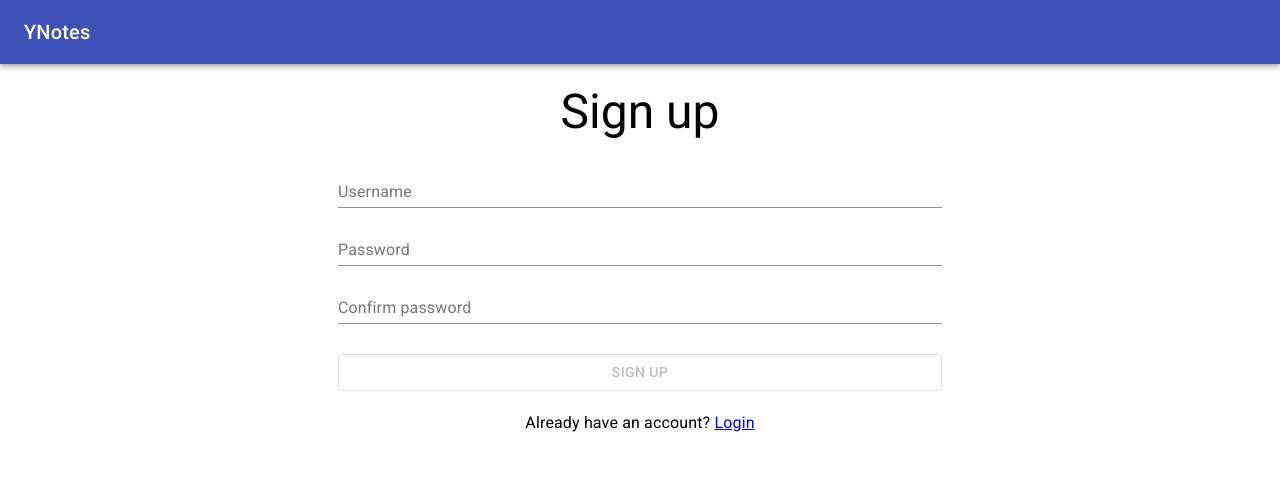
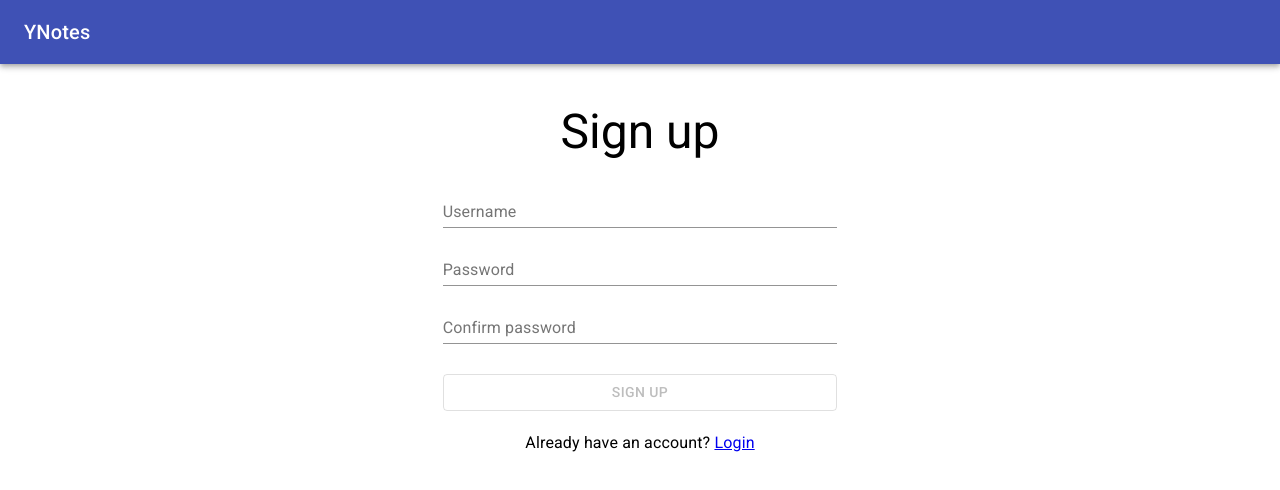
Before and after one commit to goveo/ynotes, a React (Create React App) app in the folder frontend/: page /register in a window 1280 px wide. Shown: the top 490 px of the page. Built offline with nearby package versions, Linux system fonts and the light colour scheme; no server answers.

Commit message:
Fixed forms margin, added notes state clear on logout

```diff
--- a/frontend/src/components/Navbar.js
+++ b/frontend/src/components/Navbar.js
@@ -1,8 +1,9 @@
-import React, { useContext } from 'react';
+import React, { useContext, useCallback } from 'react';
 import { AppBar, Toolbar, IconButton, Typography } from '@material-ui/core';
 import { ExitToApp as ExitIcon } from '@material-ui/icons';
 import { makeStyles } from '@material-ui/core/styles';
 import AuthContext from '../context/auth/authContext';
+import NotesContext from '../context/notes/notesContext';
 
 const useStyles = makeStyles((theme) => ({
   appBar: theme.mixins.toolbar,
@@ -14,7 +15,14 @@ const useStyles = makeStyles((theme) => ({
 const Navbar = () => {
   const classes = useStyles();
   const authContext = useContext(AuthContext);
+  const notesContext = useContext(NotesContext);
   const { logout, isAuthenticated } = authContext;
+  const { clearNotes } = notesContext;
+
+  const onLogoutClick = useCallback(() => {
+    clearNotes();
+    logout();
+  }, [clearNotes, logout]);
 
   return (
     <AppBar position="sticky" color="primary" className={classes.appBar}>
@@ -24,7 +32,7 @@ const Navbar = () => {
         </Typography>
         <div className={classes.grow} />
         {isAuthenticated && (
-          <IconButton edge="end" color="inherit" onClick={logout}>
+          <IconButton edge="end" color="inherit" onClick={onLogoutClick}>
             <ExitIcon />
           </IconButton>
         )}
--- a/frontend/src/components/pages/Login.js
+++ b/frontend/src/components/pages/Login.js
@@ -16,7 +16,7 @@ export const Login = ({ history }) => {
   return (
     <Page>
       <Grid justify="center" alignItems="center" container spacing={3}>
-        <Grid item xs={12} sm={6}>
+        <Grid item xs={12} sm={6} md={4}>
           <LoginForm onSubmit={authContext.login} postContent={
             <Typography align="center">
               Do not have an account? <Link to='/register'>Register</Link>
--- a/frontend/src/components/pages/Page.js
+++ b/frontend/src/components/pages/Page.js
@@ -1,4 +1,5 @@
-import React, { useContext, useEffect, Fragment } from 'react';
+import React, { useContext, useEffect } from 'react';
+import styled from 'styled-components';
 import AuthContext from '../../context/auth/authContext';
 
 const Page = ({ children, ...restProps }) => {
@@ -11,10 +12,14 @@ const Page = ({ children, ...restProps }) => {
   }, []);
 
   return (
-    <Fragment {...restProps}>
+    <Root {...restProps}>
       {!loading && children}
-    </Fragment>
+    </Root>
   );
 };
 
+const Root = styled.div`
+  margin-top: 20px;
+`;
+
 export default Page;
--- a/frontend/src/components/pages/Register.js
+++ b/frontend/src/components/pages/Register.js
@@ -16,7 +16,7 @@ export const Register = ({ history }) => {
   return (
     <Page>
       <Grid justify="center" alignItems="center" container spacing={3}>
-        <Grid item xs={12} sm={6}>
+        <Grid item xs={12} sm={6} md={4}>
           <RegisterForm onSubmit={authContext.register} postContent={
             <Typography align="center">
               Already have an account? <Link to='/login'>Login</Link>
--- a/frontend/src/context/auth/authReducer.js
+++ b/frontend/src/context/auth/authReducer.js
@@ -1,7 +1,6 @@
 import {
   REGISTER_SUCCESS,
   REGISTER_FAIL,
-  CLEAR_ERRORS,
   USER_LOADED,
   AUTH_ERROR,
   LOGIN_SUCCESS,
@@ -40,11 +39,6 @@ export default (state, action) => {
         user: null,
         error: action.payload,
       };
-    case CLEAR_ERRORS:
-      return {
-        ...state,
-        error: null,
-      };
     default:
       break;
   }
--- a/frontend/src/context/notes/NotesState.js
+++ b/frontend/src/context/notes/NotesState.js
@@ -11,6 +11,7 @@ import {
   UPDATE_NOTE,
   SET_SEARCH,
   REORDER_NOTES,
+  CLEAR_NOTES,
 } from '../types';
 
 const NotesState = props => {
@@ -138,6 +139,10 @@ const NotesState = props => {
     }
   };
 
+  const clearNotes = () => dispatch({
+    type: CLEAR_NOTES,
+  });
+
   return (
     <NotesContext.Provider
       value={{
@@ -149,6 +154,7 @@ const NotesState = props => {
         removeNote,
         searchNotes,
         reorderNotes,
+        clearNotes,
       }}
     >
       {props.children}
--- a/frontend/src/context/notes/notesReducer.js
+++ b/frontend/src/context/notes/notesReducer.js
@@ -5,6 +5,7 @@ import {
   REMOVE_NOTE,
   SET_SEARCH,
   REORDER_NOTES,
+  CLEAR_NOTES,
 } from '../types';
 
 export default (state, action) => {
@@ -42,6 +43,15 @@ export default (state, action) => {
         ...state,
         notes: action.payload,
       };
+    case CLEAR_NOTES:
+      return {
+        ...state,
+        notes: [],
+        search: {
+          notes: [],
+          text: '',
+        },
+      };
     default:
       break;
   }
--- a/frontend/src/context/types.js
+++ b/frontend/src/context/types.js
@@ -7,9 +7,9 @@ export const REORDER_NOTES = 'REORDER_NOTES';
 
 export const REGISTER_SUCCESS = 'REGISTER_SUCCESS';
 export const REGISTER_FAIL = 'REGISTER_FAIL';
-export const CLEAR_ERRORS = 'CLEAR_ERRORS';
 export const USER_LOADED = 'USER_LOADED';
 export const AUTH_ERROR = 'AUTH_ERROR';
 export const LOGIN_SUCCESS = 'LOGIN_SUCCESS';
 export const LOGIN_FAIL = 'LOGIN_FAIL';
 export const LOGOUT = 'LOGOUT';
+export const CLEAR_NOTES = 'CLEAR_NOTES';
--- a/frontend/src/index.css
+++ b/frontend/src/index.css
@@ -1,4 +1,4 @@
-body {
-  height: 100%;
+html, body, #root {
+  height: 100vh;
   margin: 0;
 }
```
